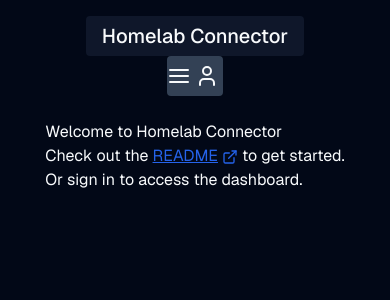
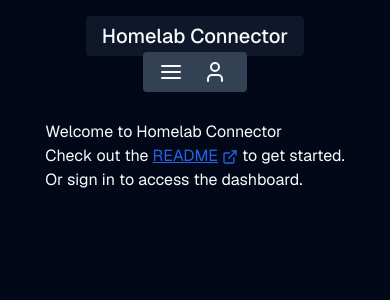
Before and after one commit to aamirazad/homelab-connector, a Next.js app: page / in a window 390 px wide. Shown: the top 300 px of the page. Built offline with nearby package versions, Linux system fonts and the light colour scheme; no server answers.

Commit message:
Nice, bottom topnav looks great

```diff
--- a/src/components/topnav.tsx
+++ b/src/components/topnav.tsx
@@ -101,7 +101,7 @@ export function TopNav() {
           </Link>
         </div>
         {/* Desktop links */}
-        <div className="hidden h-full items-center rounded-l rounded-r bg-slate-300 dark:bg-slate-700 md:flex md:rounded-l-none">
+        <div className="hidden h-full items-center rounded-r bg-slate-300 dark:bg-slate-700 md:flex">
           <Link
             href="paperless"
             className={buttonVariants({ variant: "link" })}
@@ -132,7 +132,7 @@ export function TopNav() {
           <ModeToggle />
         </div>
         {/* Mobile dropdown */}
-        <div className="flex h-full items-center rounded-l rounded-r bg-slate-300 dark:bg-slate-700 md:hidden md:rounded-l-none">
+        <div className="flex h-full items-center space-x-4 rounded-l rounded-r bg-slate-300 dark:bg-slate-700 md:hidden px-4 -mt-1">
           <DropdownMenu>
             <DropdownMenuTrigger>
               <AlignJustify />
```
